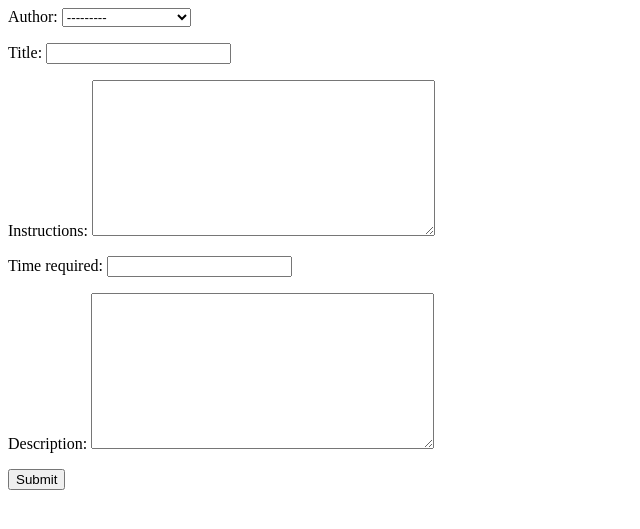
After one commit to pattersonday/recipebox, a Django app: page /recipeform/ in a window 1280 px wide. The commit adds this page. Shown: the top 529 px of the page, without its empty margins (0-640 px from the left). Run offline with Django 3.2, Linux system fonts and the light colour scheme; data comes from the database, SQL or seed files in the repository; both versions use the stored data as it was after the commit; parts of the project's set-up code (start-up, migrations or seed data) failed here and were passed over.

Commit message:
created forms and pathing, still need post_data

```diff
--- /dev/null
+++ b/recipebox/forms.py
@@ -0,0 +1,18 @@
+from django import forms
+from .models import Author
+
+
+class AuthorAddForm(forms.Form):
+
+    name = forms.CharField(max_length=50)
+    bio = forms.CharField(widget=forms.Textarea)
+
+
+class RecipeAddForm(forms.Form):
+
+    author = forms.ModelChoiceField(queryset=Author.objects.all())
+    title = forms.CharField(max_length=100)
+    instructions = forms.CharField(widget=forms.Textarea)
+    time_required = forms.CharField(widget=forms.NumberInput)
+    description = forms.CharField(widget=forms.Textarea)
+    # post_date = forms.CharField(widget=forms.DateTimeInput)
--- a/recipebox/models.py
+++ b/recipebox/models.py
@@ -12,11 +12,12 @@ class Author(models.Model):
 
 
 class Recipe(models.Model):
+    author = models.ForeignKey(Author, on_delete=models.CASCADE)
     title = models.CharField(max_length=100)
-    author = models.ForeignKey(Author, on_delete=models.CASCADE)
+    instructions = models.TextField()
+    time_required = models.IntegerField(default=1)
     description = models.TextField()
-    time_required = models.IntegerField(default=1)
-    instructions = models.TextField()
+    # post_date = models.DateTimeField(default=1)
 
     def __str__(self):
         return f'{self.title} - {self.author.name}'
--- /dev/null
+++ b/recipebox/templates/generic_form.html
@@ -0,0 +1,5 @@
+<form action="" method="post">
+    {% csrf_token %}
+    {{ form.as_p }}
+    <input type="submit" value="Submit">
+</form>
--- a/recipebox/templates/recipe.html
+++ b/recipebox/templates/recipe.html
@@ -7,4 +7,5 @@
     <h3>{{item.description}}</h3>
     <h3>{{item.time_required}} minute(s)</h3>
     <h3>{{item.instructions}}</h3>
+    <!-- <h4>{{item.post_date}}</h4> -->
 {% endfor %}
--- a/recipebox/urls.py
+++ b/recipebox/urls.py
@@ -23,7 +23,9 @@ admin.site.register(Recipe)
 
 urlpatterns = [
     path('admin/', admin.site.urls),
-    path('', views.index),
+    path('', views.index, name='homepage'),
     path('recipe/<int:id>/', views.recipe_view),
-    path('author/<int:id>/', views.author_view)
+    path('author/<int:id>/', views.author_view),
+    path('recipeform/', views.recipe_form_view, name='recipeform'),
+    path('authorform/', views.author_form_view, name='authorform')
 ]
--- a/recipebox/views.py
+++ b/recipebox/views.py
@@ -1,6 +1,8 @@
-from django.shortcuts import render
+from django.shortcuts import render, HttpResponseRedirect, reverse
+from django.utils import timezone
 
 from .models import Author, Recipe
+from .forms import AuthorAddForm, RecipeAddForm
 
 # Create your views here.
 
@@ -30,3 +32,44 @@ def recipe_view(request, id):
     recipe = Recipe.objects.filter(id=id)
 
     return render(request, html, {'recipe': recipe})
+
+
+def author_form_view(request):
+    html = 'generic_form.html'
+
+    if request.method == 'POST':
+        form = AuthorAddForm(request.POST)
+
+        if form.is_valid():
+            data = form.cleaned_data
+            Author.objects.create(
+                name=data['name'],
+                bio=data['bio']
+            )
+            return HttpResponseRedirect(reverse('homepage'))
+    form = AuthorAddForm()
+
+    return render(request, html, {'form': form})
+
+
+def recipe_form_view(request):
+    html = 'generic_form.html'
+
+    if request.method == 'POST':
+        form = RecipeAddForm(request.POST)
+
+        if form.is_valid():
+            data = form.cleaned_data
+            Recipe.objects.create(
+                author=data['author'],
+                title=data['title'],
+                instructions=data['instructions'],
+                time_required=data['time_required'],
+                description=data['description']
+                # post_date=timezone.now()
+            )
+            return HttpResponseRedirect(reverse('homepage'))
+
+    form = RecipeAddForm()
+
+    return render(request, html, {'form': form})
```
Also changed, not shown: db.sqlite3, recipebox/migrations/0002_recipe_post_date.py (added).
